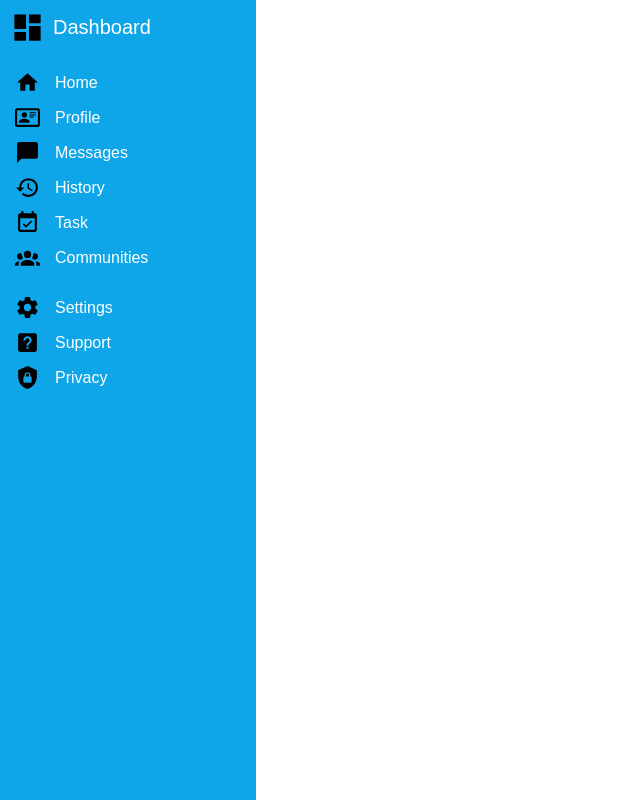
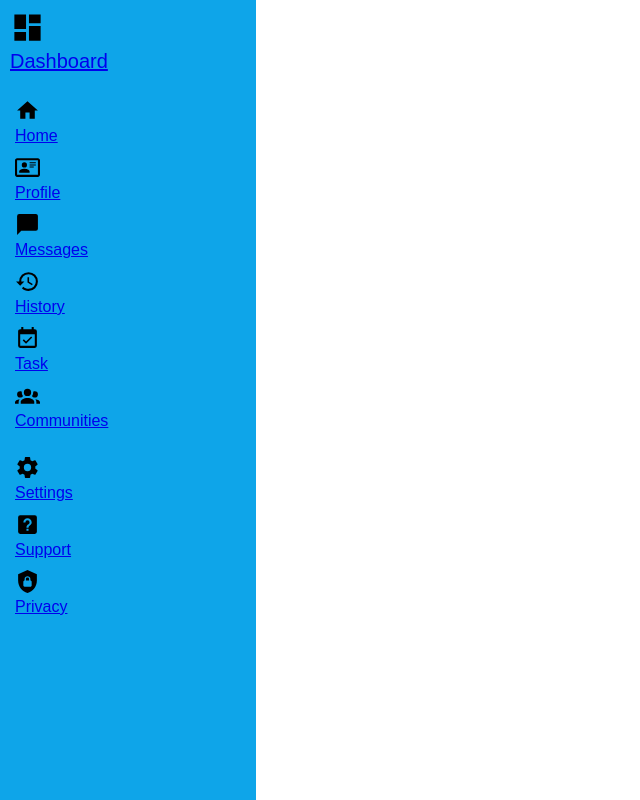
Before and after one commit to Phildeoner/admin-dashboard, a website: page index.html in a window 1280 px wide. Shown: the whole page, without its empty margins (0-640 px from the left). Drawn offline with Linux system fonts and the light colour scheme.

Commit message:
Add links to sidebar contents

```diff
--- a/index.html
+++ b/index.html
@@ -11,47 +11,67 @@
   <div class="main">
     <div class="sidebar">
       <div class="dashboard">
+        <a href="#" class="links">
           <img src="./Images/view-dashboard.svg" alt="Dashboard image">
           <p>Dashboard</p>
+        </a>
       </div>
       <div class="content">
         <div class="options">
+          <a href="#" class="links">
             <img src="./Images/home.svg" alt="Home image">
             <p>Home</p>
+          </a>
         </div>
         <div class="options">
+          <a href="#" class="links">
             <img src="./Images/card-account-details-outline.svg" alt="profile image">
             <p>Profile</p>
+          </a>
         </div>
         <div class="options">
+          <a href="#" class="links">
             <img src="./Images/message.svg" alt="Message image">
             <p>Messages</p>
+          </a>
         </div>
         <div class="options">
+          <a href="#" class="links">
             <img src="./Images/history.svg" alt="History image">
             <p>History</p>
+          </a>
         </div>
         <div class="options">
+          <a href="#" class="links">
             <img src="./Images/calendar-check.svg" alt="Task image">
             <p>Task</p>
+          </a>
         </div>
         <div class="options">
+          <a href="#" class="links">
             <img src="./Images/account-group.svg" alt="Communities image">
             <p>Communities</p>
+          </a>
         </div>
       </div>
       <div class="others">
         <div class="options">
+          <a href="#" class="links">
             <img src="./Images/cog.svg" alt="Settings image">
             <p>Settings</p>
+          </a>
         </div>
         <div class="options">
+          <a href="#" class="links">
             <img src="./Images/help-box.svg" alt="Support image">
             <p>Support</p>
+          </a>
         </div>
         <div class="options">
+          <a href="#" class="links">
             <img src="./Images/shield-lock.svg" alt="Privacy image">
             <p>Privacy</p>
+          </a>
         </div>
       </div>
     </div>
```
Lines whose indentation alone changed are shown as unchanged.
